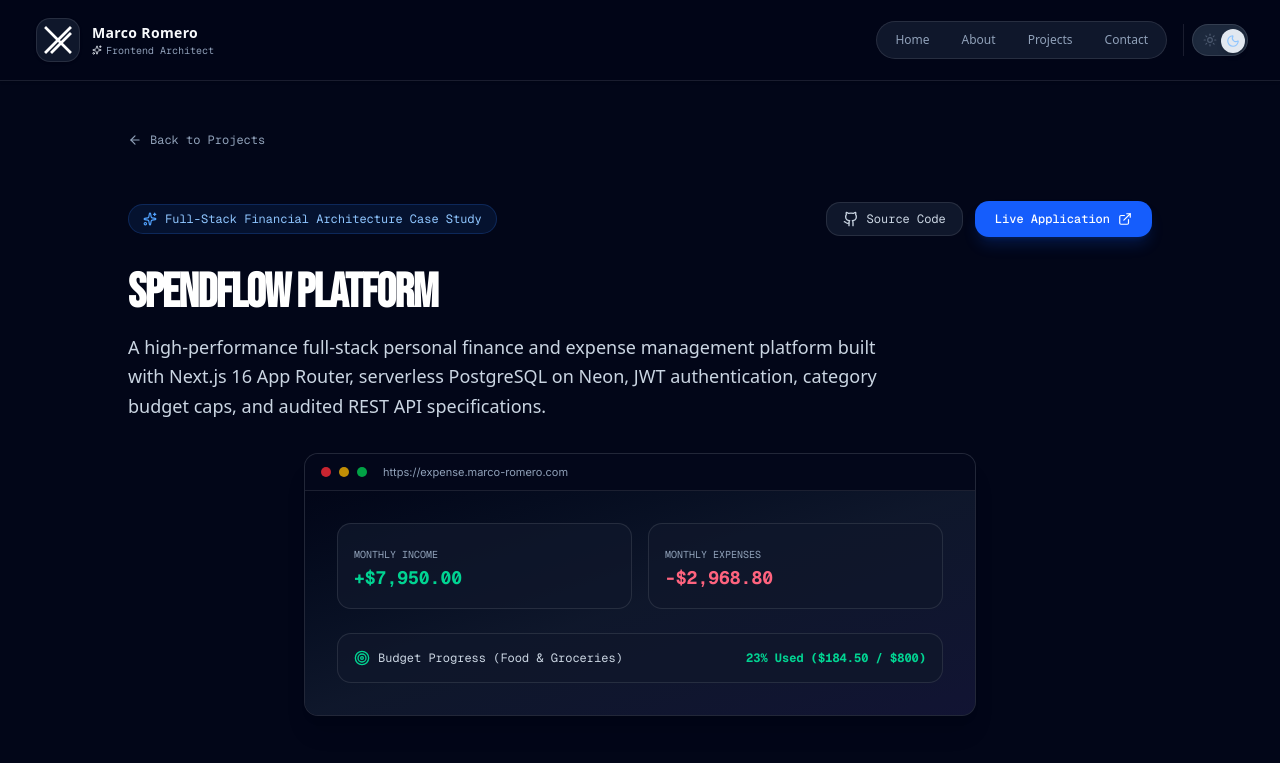
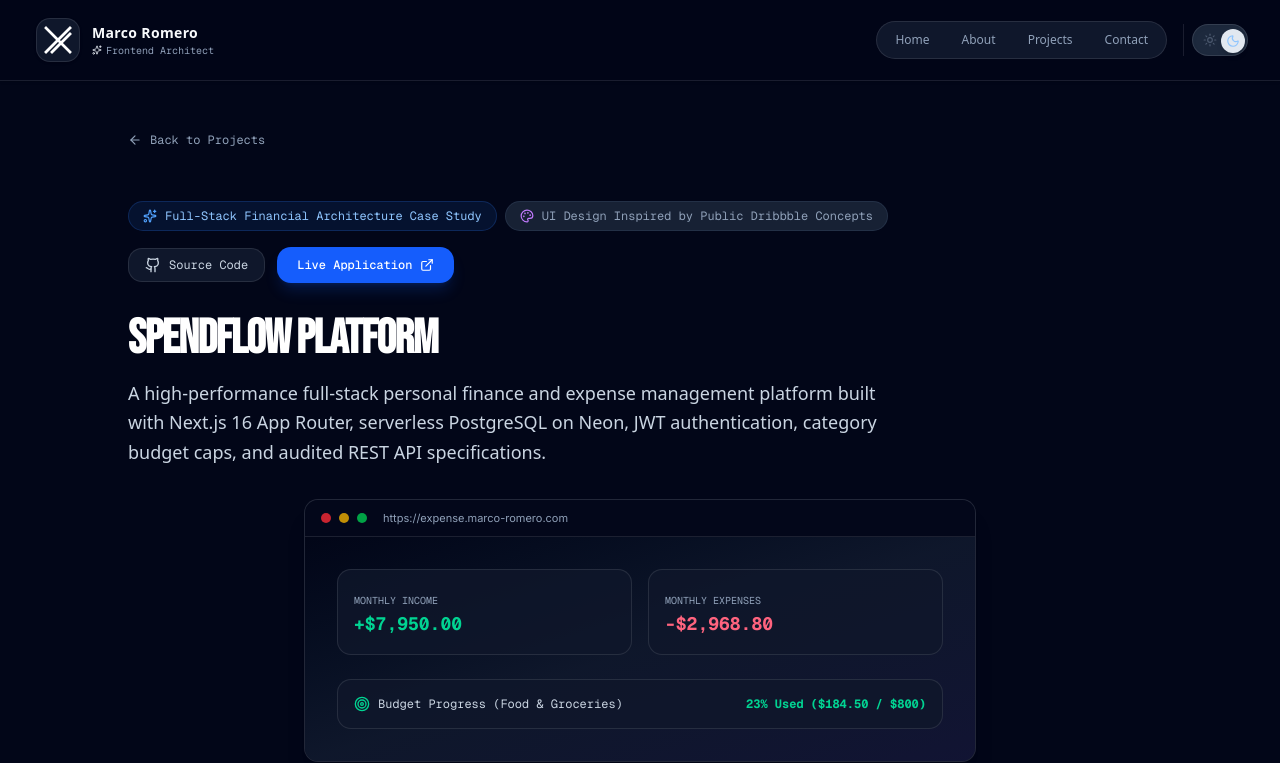
Before and after one commit to marcorv6/portfol, a Next.js app: page /project/expense-tracker in a window 1280 px wide. Shown: the top 763 px of the page. Built offline with nearby package versions, Linux system fonts and the light colour scheme.

Commit message:
docs(attribution): 🎨 add design attribution badge to SpendFlow case study

```diff
--- a/components/projects/expense-tracker-case-study.tsx
+++ b/components/projects/expense-tracker-case-study.tsx
@@ -20,6 +20,7 @@ import {
   PieChart,
   Wallet,
   Target,
+  Palette,
 } from "lucide-react"
 
 export function ExpenseTrackerCaseStudy() {
@@ -41,9 +42,16 @@ export function ExpenseTrackerCaseStudy() {
       {/* 1. HERO SECTION */}
       <section className="space-y-8">
         <div className="flex flex-wrap items-center justify-between gap-4">
-          <div className="inline-flex items-center gap-2 px-3.5 py-1.5 rounded-full bg-blue-500/10 border border-blue-500/20 text-xs font-mono text-blue-300">
-            <Sparkles className="w-3.5 h-3.5 text-blue-400" />
-            Full-Stack Financial Architecture Case Study
+          <div className="flex flex-wrap items-center gap-2">
+            <div className="inline-flex items-center gap-2 px-3.5 py-1.5 rounded-full bg-blue-500/10 border border-blue-500/20 text-xs font-mono text-blue-300">
+              <Sparkles className="w-3.5 h-3.5 text-blue-400" />
+              Full-Stack Financial Architecture Case Study
+            </div>
+
+            <div className="inline-flex items-center gap-2 px-3.5 py-1.5 rounded-full bg-slate-800/80 border border-slate-700/50 text-xs font-mono text-slate-400">
+              <Palette className="w-3.5 h-3.5 text-purple-400" />
+              UI Design Inspired by Public Dribbble Concepts
+            </div>
           </div>
 
           {/* Action Links */}
```
